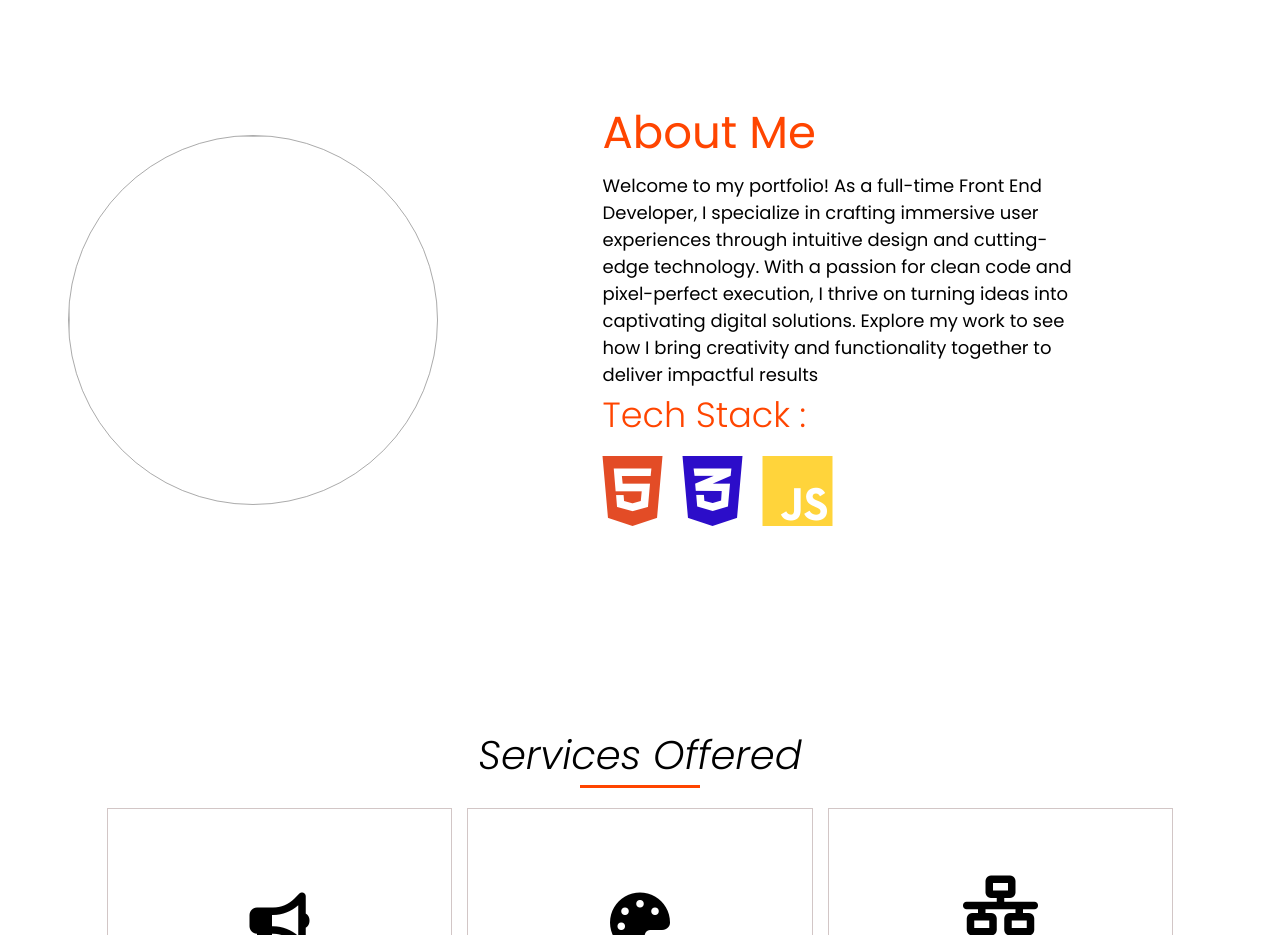
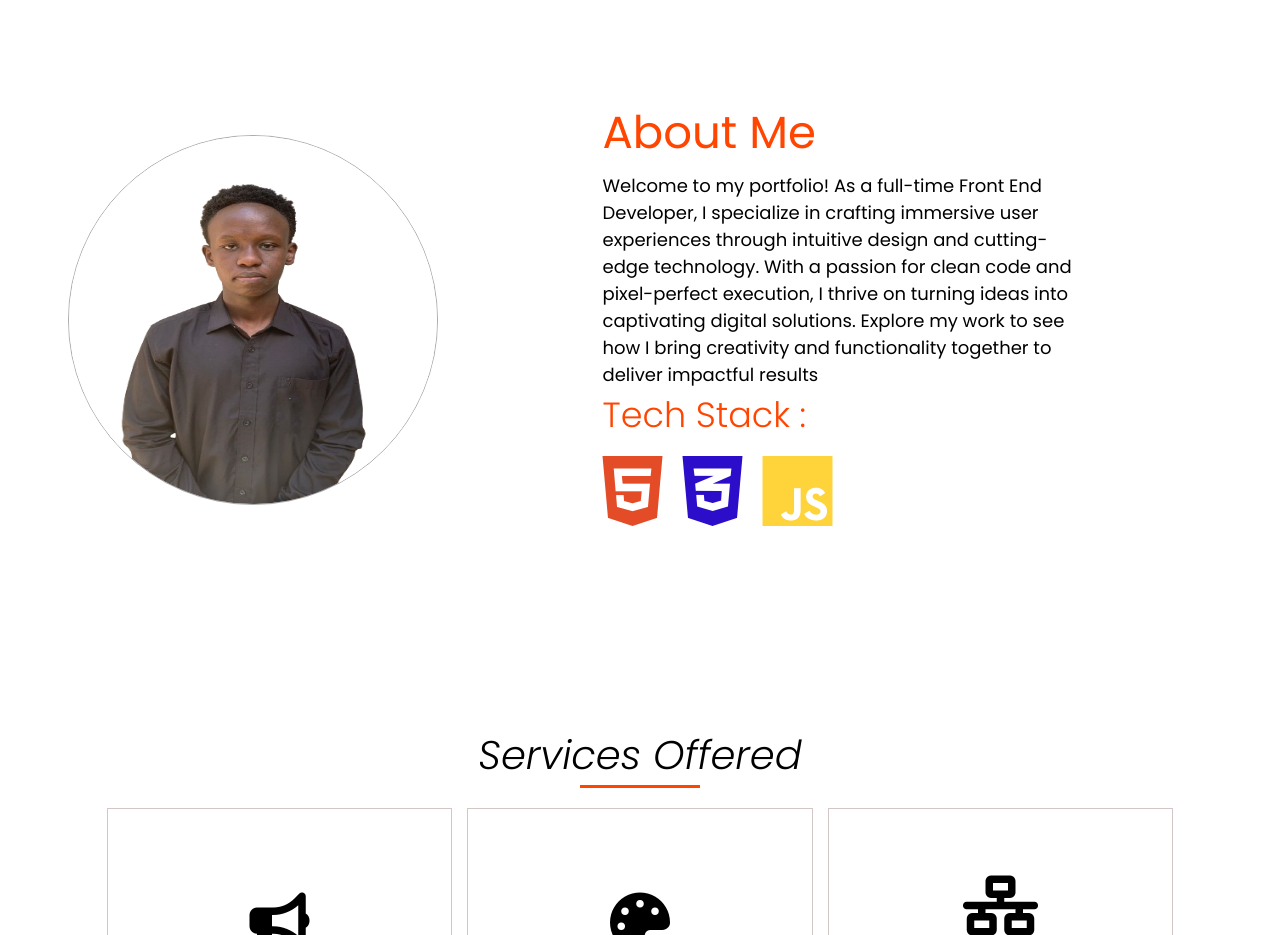
Before and after one commit to Nabanji/portfolio, a plain HTML site: page index.html in a window 1280 px wide. Shown: the part 880-1815 px from the top of the page. Drawn offline with Linux system fonts and the light colour scheme; the site is published under a folder, as on GitHub Pages, so addresses that start at the root find nothing.

Commit message:
small update

```diff
--- a/index.html
+++ b/index.html
@@ -33,7 +33,7 @@
     </section>
 
     <section class="about-page">
-        <img src="/images/about2.png" alt="" class="my-image">
+        <img src="about2.png" alt="" class="my-image">
         <div class="about-description">
             <header>about me</header>
             <p>Welcome to my portfolio! As a full-time Front End Developer, I specialize in crafting immersive user
```
Also changed, not shown: about.png (renamed from images/about.png), about2.png (renamed from images/about2.png), images/css.png (deleted), images/html5.png (deleted), images/javascript.png (deleted).
